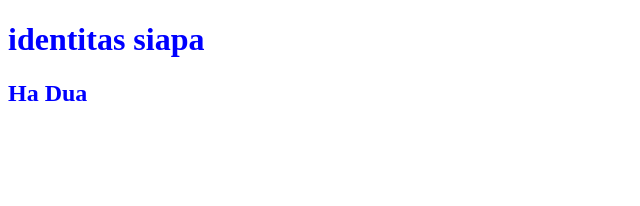
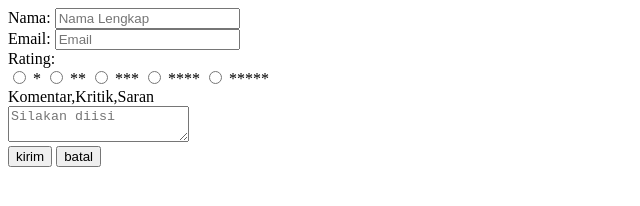
Before and after one commit to ronif01/ronif01.github.io, a plain HTML site: page index.html in a window 1280 px wide. Shown: the whole page, without its empty margins (0-640 px from the left). Drawn offline with Linux system fonts and the light colour scheme.

Commit message:
Update index.html

```diff
--- a/index.html
+++ b/index.html
@@ -3,15 +3,30 @@
 <head>
     <meta charset="UTF-8">
     <meta name="viewport" content="width=device-width, initial-scale=1.0">
-    <title>Document</title>
-    <style>
-        .hurufbesar{
-        color : blue;
-        }
-    </style>
+    <title>Komentar & Rating</title>
 </head>
 <body>
-    <h1 style="color: blue;">identitas siapa</h1>
-    <h2 class="hurufbesar">Ha Dua</h2>
+    <form>
+        <label>Nama:</label>
+        <input type="text" required name="nama" placeholder="Nama Lengkap">
+        <br>
+        <label>Email:</label>
+        <input type="email" required name="Email" placeholder="Email">
+        <br>
+        <label>Rating:</label>
+        <br>
+        <input type="radio" name="rate"> *
+        <input type="radio" name="rate"> **
+        <input type="radio" name="rate"> ***
+        <input type="radio" name="rate"> ****
+        <input type="radio" name="rate"> *****
+        <br>
+        <label>Komentar,Kritik,Saran</label>
+        <br>
+        <textarea placeholder="Silakan diisi"></textarea>
+        <br>
+        <button type="submit">kirim</button>
+        <button type="reset">batal</button>
+    </form>
 </body>
 </html>
```
